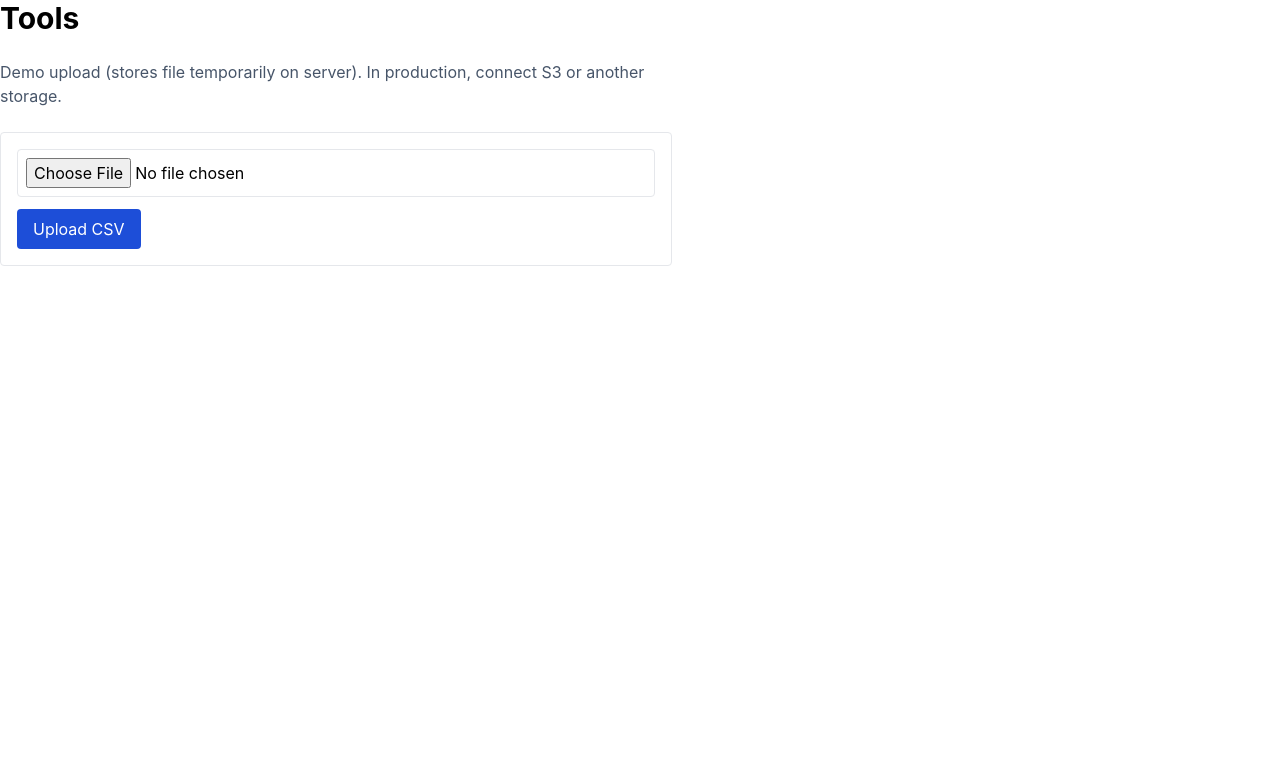
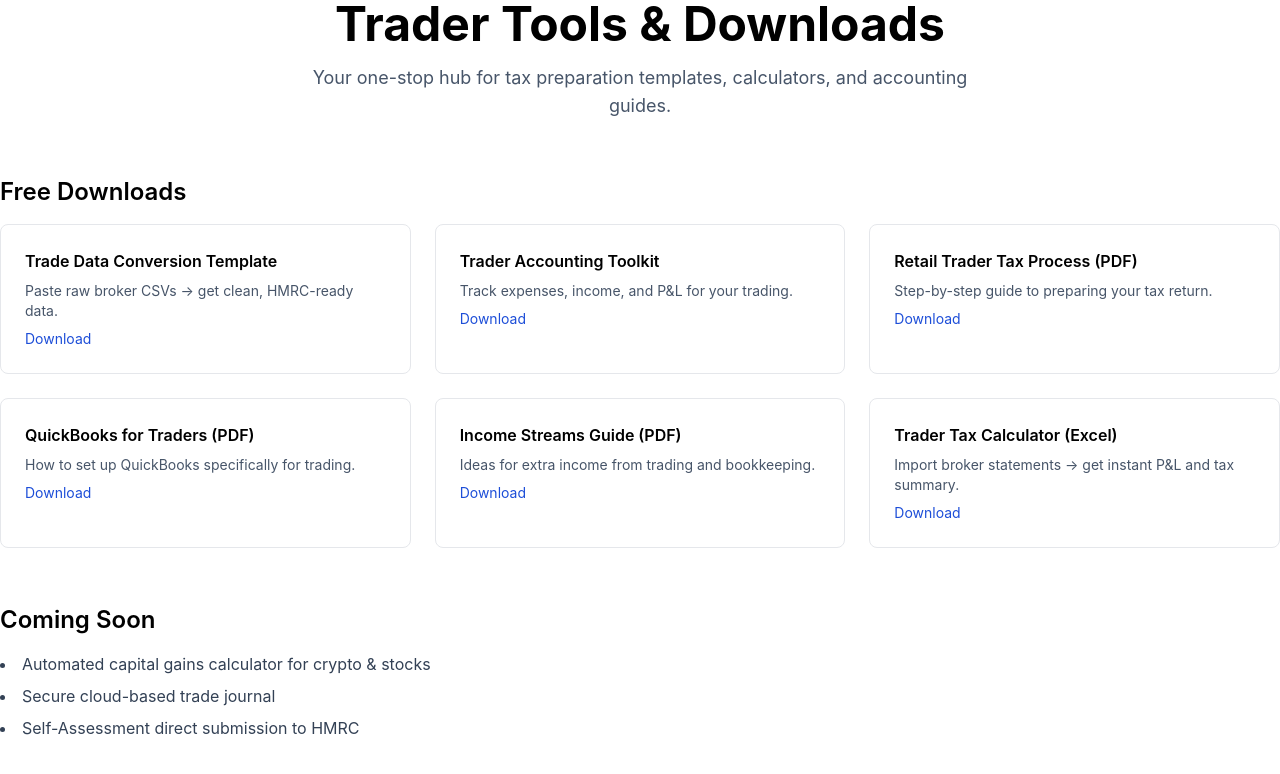
Before and after one commit to cpaveley00/trader-tax-hub2, a Next.js app in the folder trader-tax-hub-full/: page /tools in a window 1280 px wide. Shown: the top 774 px of the page. Built offline with nearby package versions, Linux system fonts and the light colour scheme.

Commit message:
Update page.tsx

```diff
--- a/trader-tax-hub-full/app/tools/page.tsx
+++ b/trader-tax-hub-full/app/tools/page.tsx
@@ -1,38 +1,58 @@
+import Section from "@/components/Section";
+import DownloadCard from "@/components/DownloadCard";
 
-"use client";
-import { useState } from "react";
+export default function ToolsPage() {
+  return (
+    <div className="space-y-14">
+      <section className="text-center space-y-4">
+        <h1 className="text-4xl sm:text-5xl font-bold">Trader Tools & Downloads</h1>
+        <p className="text-lg text-slate-600 max-w-2xl mx-auto">
+          Your one-stop hub for tax preparation templates, calculators, and accounting guides.
+        </p>
+      </section>
 
-export default function Tools() {
-  const [fileName, setFileName] = useState<string | null>(null);
-  const [message, setMessage] = useState<string | null>(null);
+      <Section title="Free Downloads">
+        <div className="grid sm:grid-cols-2 lg:grid-cols-3 gap-6">
+          <DownloadCard
+            title="Trade Data Conversion Template"
+            href="/downloads/Trade_Data_Conversion_Master_Template.xlsx"
+            description="Paste raw broker CSVs → get clean, HMRC-ready data."
+          />
+          <DownloadCard
+            title="Trader Accounting Toolkit"
+            href="/downloads/Trader_Accounting_Toolkit_Calum.xlsx"
+            description="Track expenses, income, and P&L for your trading."
+          />
+          <DownloadCard
+            title="Retail Trader Tax Process (PDF)"
+            href="/downloads/Retail_Trader_Tax_Process_Full_Calum.pdf"
+            description="Step-by-step guide to preparing your tax return."
+          />
+          <DownloadCard
+            title="QuickBooks for Traders (PDF)"
+            href="/downloads/QuickBooks_For_Traders_Calum.pdf"
+            description="How to set up QuickBooks specifically for trading."
+          />
+          <DownloadCard
+            title="Income Streams Guide (PDF)"
+            href="/downloads/Expanded_Trading_and_Bookkeeping_Income_Streams.pdf"
+            description="Ideas for extra income from trading and bookkeeping."
+          />
+          <DownloadCard
+            title="Trader Tax Calculator (Excel)"
+            href="/downloads/Trader_Tax_Calculator.xlsx"
+            description="Import broker statements → get instant P&L and tax summary."
+          />
+        </div>
+      </Section>
 
-  async function onUpload(e: React.FormEvent<HTMLFormElement>) {
-    e.preventDefault();
-    const input = (e.currentTarget.elements.namedItem("csv") as HTMLInputElement);
-    if (!input?.files?.[0]) return;
-    const formData = new FormData();
-    formData.append("file", input.files[0]);
-    setMessage("Uploading...");
-    const res = await fetch("/api/upload", { method: "POST", body: formData });
-    const json = await res.json();
-    if (res.ok) {
-      setMessage(json.message);
-      setFileName(json.fileName);
-    } else {
-      setMessage(json.error || "Upload failed");
-    }
-  }
-
-  return (
-    <div className="space-y-6 max-w-2xl">
-      <h1 className="text-3xl font-bold">Tools</h1>
-      <p className="text-slate-600">Demo upload (stores file temporarily on server). In production, connect S3 or another storage.</p>
-      <form onSubmit={onUpload} className="border rounded p-4 space-y-3">
-        <input type="file" name="csv" accept=".csv" className="w-full border rounded p-2" />
-        <button className="bg-blue-700 text-white px-4 py-2 rounded" type="submit">Upload CSV</button>
-      </form>
-      {message && <p className="text-sm">{message}</p>}
-      {fileName && <p className="text-sm text-slate-600">Saved as: {fileName}</p>}
+      <Section title="Coming Soon">
+        <ul className="list-disc list-inside space-y-2 text-slate-700">
+          <li>Automated capital gains calculator for crypto & stocks</li>
+          <li>Secure cloud-based trade journal</li>
+          <li>Self-Assessment direct submission to HMRC</li>
+        </ul>
+      </Section>
     </div>
   );
 }
```
